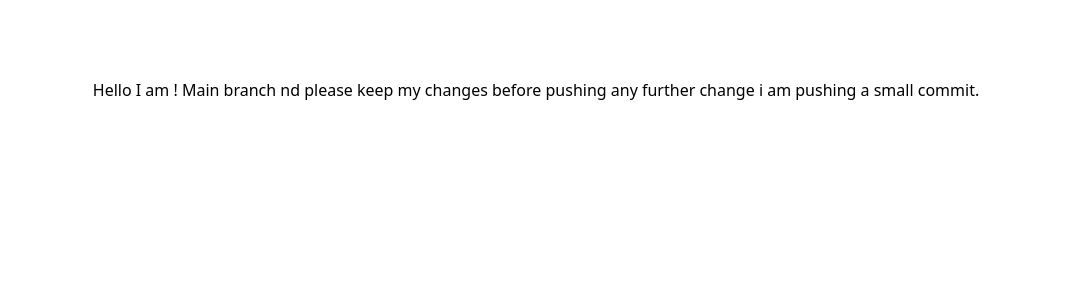
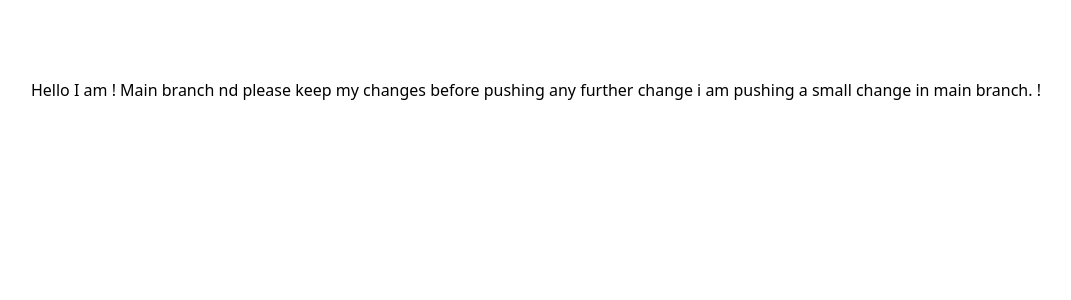
Before and after one commit to samitwadhwa/gitbranchMain, a Next.js app: page / in a window 1280 px wide. Shown: the top 300 px of the page, without its empty margins (104-1175 px from the left). Built offline with nearby package versions, Linux system fonts and the light colour scheme.

Commit message:
small change

```diff
--- a/app/page.tsx
+++ b/app/page.tsx
@@ -5,7 +5,8 @@ export default function Home() {
      Hello I am ! Main branch
      nd please keep my changes before pushing any further change
 
-     i am pushing a small commit.
+     i am pushing a small change in main branch. !
+
     </div>
   );
 }
```
